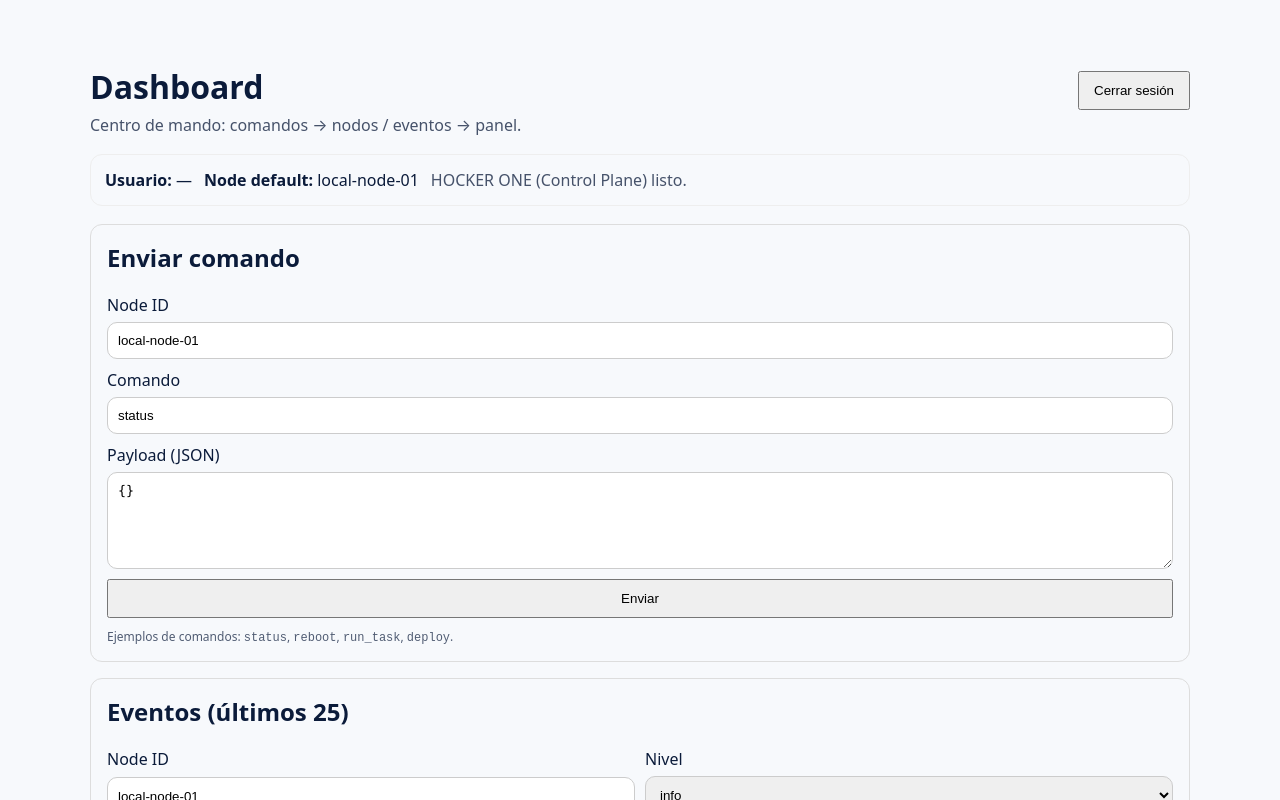
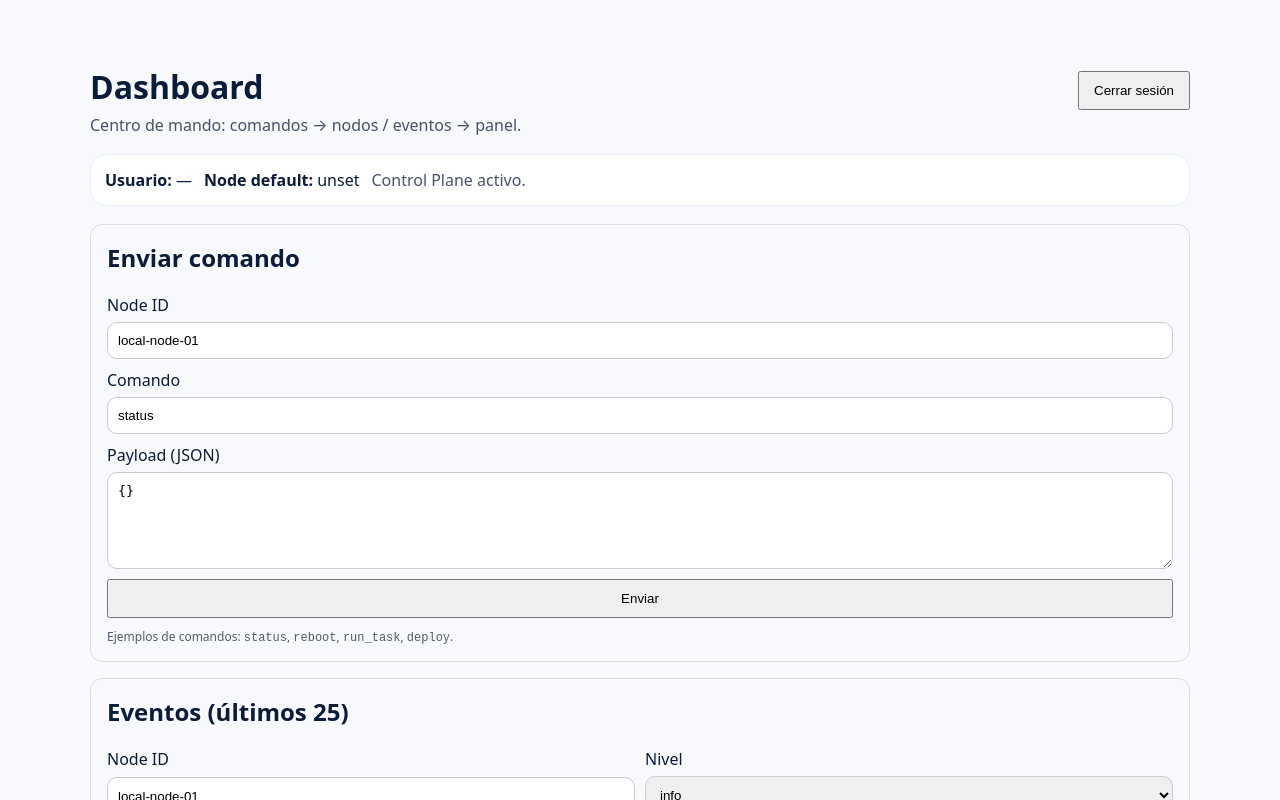
Before and after one commit to HockerAGI/hocker.one, a Next.js app: page /dashboard in a window 1280 px wide. Shown: the top 800 px of the page. Built offline with nearby package versions, Linux system fonts and the light colour scheme; no server answers; the database is empty.

Commit message:
Actualizar NodeBadge.tsx

```diff
--- a/src/components/NodeBadge.tsx
+++ b/src/components/NodeBadge.tsx
@@ -7,8 +7,7 @@ export default function NodeBadge() {
   const supabase = useMemo(() => createBrowserSupabase(), []);
   const [userEmail, setUserEmail] = useState<string>("");
 
-  // Nota: envs en client requieren prefijo NEXT_PUBLIC. Aquí solo mostramos un default estático.
-  const defaultNodeId = "local-node-01";
+  const defaultNodeId = process.env.NEXT_PUBLIC_HOCKER_DEFAULT_NODE_ID || "node-hocker-01";
 
   useEffect(() => {
     supabase.auth.getUser().then(({ data }) => {
@@ -17,10 +16,10 @@ export default function NodeBadge() {
   }, [supabase]);
 
   return (
-    <div style={{ border: "1px solid #eee", borderRadius: 12, padding: 14, display: "flex", gap: 12, flexWrap: "wrap" }}>
+    <div style={{ border: "1px solid #e6eefc", borderRadius: 16, padding: 14, display: "flex", gap: 12, flexWrap: "wrap", background: "#fff" }}>
       <div><b>Usuario:</b> {userEmail || "—"}</div>
       <div><b>Node default:</b> {defaultNodeId}</div>
-      <div style={{ opacity: 0.75 }}>HOCKER ONE (Control Plane) listo.</div>
+      <div style={{ opacity: 0.75 }}>Control Plane activo.</div>
     </div>
   );
 }
```
